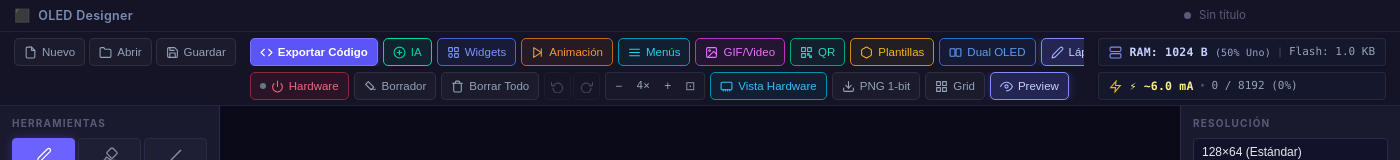
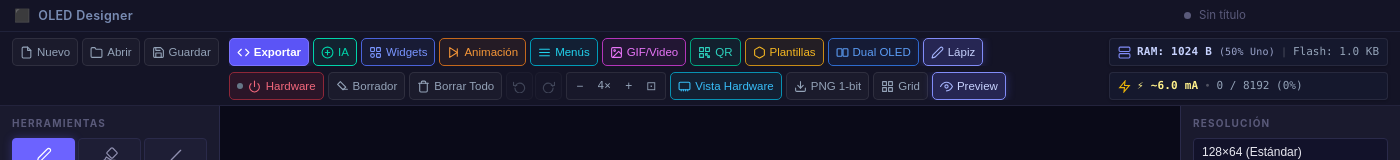
Before and after one commit to Mijin-VT/OLED-Designer-Suite-Profesional, an Electron app: page renderer/index.html in a window 1400 px wide. Shown: the top 160 px of the page. Drawn offline with Linux system fonts and the light colour scheme; no server answers.

Commit message:
fix(ui): solucionar corte de texto en botón Lápiz y colisión con monitor de RAM

```diff
--- a/renderer/index.html
+++ b/renderer/index.html
@@ -48,7 +48,7 @@
   <div class="toolbar-group toolbar-group-features">
     <button class="btn-toolbar btn-primary btn-export" id="btn-export" title="Exportar Código (Ctrl+E)">
       <svg viewBox="0 0 24 24"><polyline points="16,18 22,12 16,6"/><polyline points="8,6 2,12 8,18"/></svg>
-      Exportar Código
+      Exportar
     </button>
     <button class="btn-toolbar btn-ai" id="btn-ai-gen" title="Generar con IA (Ctrl+I)">
       <svg viewBox="0 0 24 24"><circle cx="12" cy="12" r="10"/><line x1="12" y1="8" x2="12" y2="16"/><line x1="8" y1="12" x2="16" y2="12"/></svg>
--- a/renderer/style.css
+++ b/renderer/style.css
@@ -145,9 +145,9 @@ html, body {
   display: grid;
   grid-template-columns: max-content 1fr auto;
   grid-template-rows: 28px 28px;
-  column-gap: 14px;
+  column-gap: 10px;
   row-gap: 6px;
-  padding: 6px 14px;
+  padding: 6px 12px;
   align-items: center;
   z-index: 900;
   box-sizing: border-box;
@@ -167,7 +167,7 @@ html, body {
 .toolbar-group-features {
   grid-row: 1;
   grid-column: 2;
-  gap: 5px;
+  gap: 4px;
   overflow-x: auto;
   scrollbar-width: none;
 }
@@ -182,7 +182,7 @@ html, body {
 .toolbar-group-tools {
   grid-row: 2;
   grid-column: 2;
-  gap: 5px;
+  gap: 4px;
   overflow-x: auto;
   scrollbar-width: none;
 }
@@ -192,19 +192,21 @@ html, body {
 .toolbar-metric-chip {
   display: flex;
   align-items: center;
-  gap: 7px;
+  gap: 6px;
   height: 28px;
-  padding: 0 10px;
+  padding: 0 8px;
   border-radius: var(--radius-sm);
   background: rgba(22, 25, 48, 0.85);
   border: 1px solid rgba(255, 255, 255, 0.08);
   font-family: 'JetBrains Mono', 'Fira Code', Consolas, monospace;
-  font-size: 11.5px;
+  font-size: 11px;
   white-space: nowrap;
   user-select: none;
   cursor: help;
   transition: all var(--transition);
   box-shadow: 0 1px 3px rgba(0, 0, 0, 0.2);
+  margin-left: 6px;
+  flex-shrink: 0;
 }
 
 .toolbar-metric-chip:hover {
@@ -330,8 +332,8 @@ html, body {
 .btn-toolbar {
   display: inline-flex;
   align-items: center;
-  gap: 5px;
-  padding: 3px 9px;
+  gap: 4px;
+  padding: 3px 7px;
   height: 28px;
   background: rgba(255, 255, 255, 0.03);
   border: 1px solid rgba(255, 255, 255, 0.09);
@@ -344,6 +346,7 @@ html, body {
   white-space: nowrap;
   user-select: none;
   box-sizing: border-box;
+  flex-shrink: 0;
 }
 
 .btn-toolbar svg {
```
Also changed, not shown: renderer/app.js.
